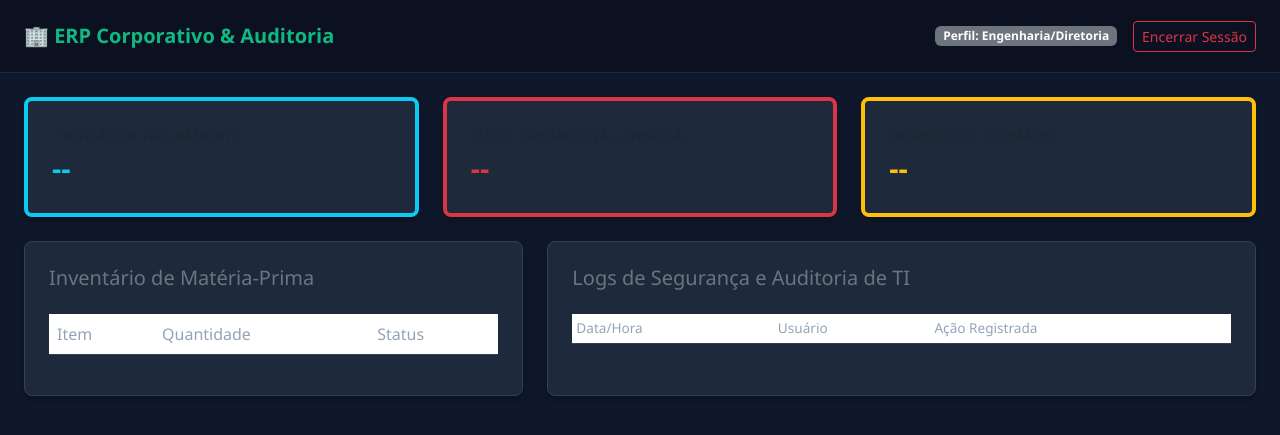
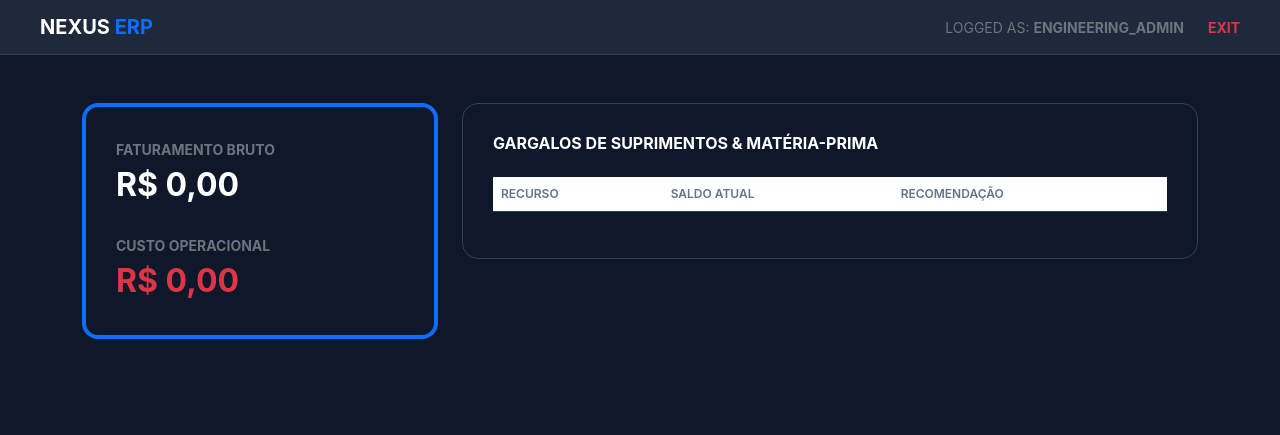
Before and after one commit to luizasilva08/seguranca-da-informacao, a Flask app: template templates/erp.html in a window 1280 px wide. Shown: the top 435 px of the page. Run offline with Flask 3, Linux system fonts and the light colour scheme; the template is opened without the code that fills it, so the values that code supplies are empty.

Commit message:
Update erp.html

```diff
--- a/templates/erp.html
+++ b/templates/erp.html
@@ -2,73 +2,69 @@
 <html lang="pt-BR">
 <head>
     <meta charset="UTF-8">
-    <title>ERP - Visão Corporativa</title>
+    <title>Nexus ERP | Corporate</title>
     <link href="https://cdn.jsdelivr.net/npm/bootstrap@5.3.0/dist/css/bootstrap.min.css" rel="stylesheet">
     <style>
-        body { background-color: #0f172a; color: #f8fafc; font-family: 'Segoe UI', Tahoma, Geneva, Verdana, sans-serif; }
-        .navbar-custom { background: #0b1120; border-bottom: 1px solid #1e293b; }
-        .card-custom { background: #1e293b; border: 1px solid #334155; border-radius: 8px; box-shadow: 0 4px 6px -1px rgba(0,0,0,0.3); }
-        .table-dark-custom { background-color: transparent; color: #cbd5e1; }
-        .table-dark-custom th { color: #94a3b8; font-weight: 500; border-bottom: 1px solid #334155; }
-        .table-dark-custom td { border-bottom: 1px solid #334155; }
-        .kpi-value { font-size: 1.8rem; font-weight: bold; }
+        body { background: #0f172a; color: #ffffff; font-family: 'Inter', sans-serif; }
+        .nav-top { background: #1e293b; border-bottom: 1px solid #334155; padding: 15px 40px; }
+        .erp-card { background: #0f172a; border: 1px solid #334155; border-radius: 16px; padding: 30px; }
+        .money-val { font-size: 2rem; font-weight: 700; color: #ffffff; }
+        .table { color: #ffffff !important; }
+        .table th { color: #64748b; font-weight: 600; font-size: 0.75rem; text-transform: uppercase; border-bottom: 1px solid #334155; }
+        .table td { border-bottom: 1px solid #1e293b; padding: 15px 0; }
     </style>
 </head>
 <body>
-<nav class="navbar navbar-custom py-3 mb-4">
-    <div class="container-fluid px-4">
-        <span class="navbar-brand fw-bold" style="color: #10b981;">🏢 ERP Corporativo & Auditoria</span>
-        <div><span class="badge bg-secondary me-3">Perfil: Engenharia/Diretoria</span><a href="/logout" class="btn btn-outline-danger btn-sm">Encerrar Sessão</a></div>
-    </div>
-</nav>
-
-<div class="container-fluid px-4">
-    <div class="row mb-4">
-        <div class="col-md-4"><div class="card card-custom p-4 border-start border-4 border-info"><span class="text-muted small">PREVISÃO DE FATURAMENTO</span><div id="fat" class="kpi-value text-info">--</div></div></div>
-        <div class="col-md-4"><div class="card card-custom p-4 border-start border-4 border-danger"><span class="text-muted small">CUSTO OPERACIONAL (ENERGIA)</span><div id="custo" class="kpi-value text-danger">--</div></div></div>
-        <div class="col-md-4"><div class="card card-custom p-4 border-start border-4 border-warning"><span class="text-muted small">DESPERDÍCIO ESTIMADO</span><div id="desp" class="kpi-value text-warning">--</div></div></div>
+    <div class="nav-top d-flex justify-content-between align-items-center">
+        <h5 class="m-0 fw-bold">NEXUS <span class="text-primary">ERP</span></h5>
+        <div class="d-flex gap-4">
+            <span class="text-secondary small">LOGGED AS: <strong>ENGINEERING_ADMIN</strong></span>
+            <a href="/logout" class="text-danger small fw-bold text-decoration-none">EXIT</a>
+        </div>
     </div>
 
-    <div class="row">
-        <div class="col-md-5">
-            <div class="card card-custom p-4 h-100">
-                <h5 class="text-secondary mb-4">Inventário de Matéria-Prima</h5>
-                <table class="table table-dark-custom">
-                    <thead><tr><th>Item</th><th>Quantidade</th><th>Status</th></tr></thead>
-                    <tbody id="tabela-estoque"></tbody>
-                </table>
+    <div class="container mt-5">
+        <div class="row g-4">
+            <div class="col-md-4">
+                <div class="erp-card border-start border-4 border-primary">
+                    <span class="text-secondary small fw-bold">FATURAMENTO BRUTO</span>
+                    <div class="money-val mb-4" id="v-rec">R$ 0,00</div>
+
+                    <span class="text-secondary small fw-bold">CUSTO OPERACIONAL</span>
+                    <div class="money-val text-danger" id="v-custo">R$ 0,00</div>
+                </div>
             </div>
-        </div>
 
-        <div class="col-md-7">
-            <div class="card card-custom p-4 h-100">
-                <h5 class="text-secondary mb-4">Logs de Segurança e Auditoria de TI</h5>
-                <table class="table table-dark-custom table-sm" style="font-size: 0.85rem;">
-                    <thead><tr><th>Data/Hora</th><th>Usuário</th><th>Ação Registrada</th></tr></thead>
-                    <tbody id="tabela-logs"></tbody>
-                </table>
+            <div class="col-md-8">
+                <div class="erp-card">
+                    <h6 class="fw-bold mb-4">GARGALOS DE SUPRIMENTOS & MATÉRIA-PRIMA</h6>
+                    <table class="table">
+                        <thead><tr><th>RECURSO</th><th>SALDO ATUAL</th><th>RECOMENDAÇÃO</th></tr></thead>
+                        <tbody id="v-estoque"></tbody>
+                    </table>
+                </div>
             </div>
         </div>
     </div>
-</div>
 
-<script>
-    setInterval(async () => {
-        const res = await fetch('/api/erp');
-        const data = await res.json();
+    <script>
+        async function update() {
+            const res = await fetch('/api/erp_data');
+            const d = await res.json();
 
-        document.getElementById('fat').innerText = data.kpi_financeiro.faturamento;
-        document.getElementById('custo').innerText = data.kpi_financeiro.custo_energia;
-        document.getElementById('desp').innerText = data.kpi_financeiro.desperdicio;
+            document.getElementById('v-rec').innerText = d.financeiro.receita;
+            document.getElementById('v-custo').innerText = d.financeiro.custo;
 
-        document.getElementById('tabela-estoque').innerHTML = data.estoque.map(e => `
-            <tr><td>${e.item}</td><td>${e.qtd}</td><td><span class="badge ${e.status === 'OK' ? 'bg-success' : 'bg-danger'}">${e.status}</span></td></tr>
-        `).join('');
-
-        document.getElementById('tabela-logs').innerHTML = data.logs.map(l => `
-            <tr><td class="text-muted">${l.data}</td><td class="text-info">${l.usuario}</td><td>${l.acao}</td></tr>
-        `).join('');
-    }, 4000);
-</script>
+            document.getElementById('v-estoque').innerHTML = d.estoque.map(i => `
+                <tr>
+                    <td class="fw-bold text-white">${i.item}</td>
+                    <td>${i.qtd}</td>
+                    <td><span class="badge bg-${i.cor}">${i.acao}</span></td>
+                </tr>
+            `).join('');
+        }
+        setInterval(update, 5000);
+        update();
+    </script>
 </body>
 </html>
```
